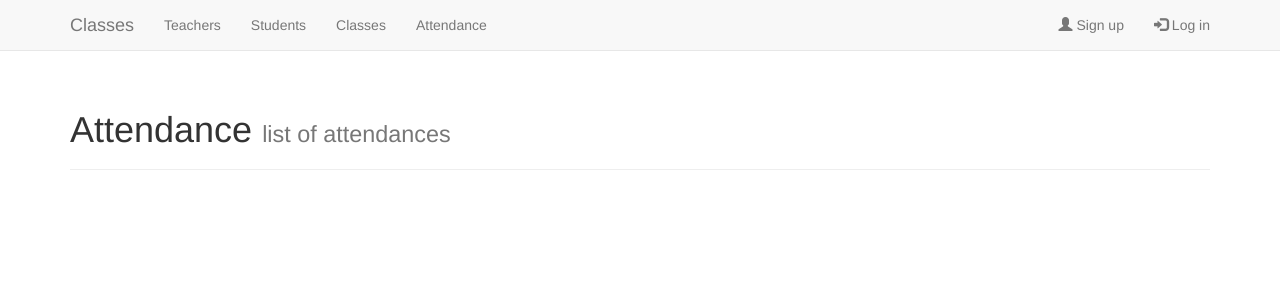
After one commit to ahosha/classes_site, a Flask app: page /attendances/ in a window 1280 px wide. The commit adds this page. Shown: the top 300 px of the page. Run offline with Flask 2, Linux system fonts and the light colour scheme; data that the repository does not hold is empty; parts of the project's set-up code (start-up, migrations or seed data) failed here and were passed over; some libraries are stand-ins or nearby versions.

Commit message:
add attendances draft

```diff
--- a/src/app.py
+++ b/src/app.py
@@ -24,6 +24,7 @@ from src.models.alerts.views import alert_blueprint
 from src.models.teachers.views import teacher_blueprint
 from src.models.students.views import student_blueprint
 from src.models.lessons.views import lesson_blueprint
+from src.models.attendance.views import attendance_blueprint
 
 app.register_blueprint(user_blueprint, url_prefix="/users")
 app.register_blueprint(store_blueprint, url_prefix="/stores")
@@ -31,3 +32,4 @@ app.register_blueprint(alert_blueprint, url_prefix="/alerts")
 app.register_blueprint(teacher_blueprint, url_prefix="/teachers")
 app.register_blueprint(student_blueprint, url_prefix="/students")
 app.register_blueprint(lesson_blueprint, url_prefix="/lessons")
+app.register_blueprint(attendance_blueprint, url_prefix="/attendances")
--- /dev/null
+++ b/src/models/attendance/attendance.py
@@ -0,0 +1,59 @@
+import uuid
+from src.common.database import Database
+import src.models.attendance.constants as AttendanceConstants
+import src.models.attendance.errors as AttendanceErrors
+
+__author__ = 'ahosha'
+
+
+class Attendance(object):
+    def __init__(self, studentname, teacherusername, date, time, lessonname, _id=None):
+        self.studentname = studentname
+        self.teacherusername = teacherusername
+        self.date = date
+        self.time = time
+        self.lessonname = lessonname
+        self._id = uuid.uuid4().hex if _id is None else _id
+
+    def __repr__(self):
+        return "<Attendance studentname:{} teacherusername:{} date:{} time:{} lessonname:{}>".format(self.studentname, self.teacherusername, self.date, self.time, self.lessonname)
+
+    def json(self):
+        return {
+            "_id": self._id,
+            "studentname": self.studentname,
+            "teacherusername": self.teacherusername,
+            "date": self.date,
+            "time": self.time,
+            "lessonname": self.lessonname
+        }
+
+    def delete(self):
+        Database.remove(AttendanceConstants.COLLECTION, {'_id': self._id})
+
+    @classmethod
+    def all(cls):
+        return [cls(**elem) for elem in Database.find(AttendanceConstants.COLLECTION, {})]
+
+    @classmethod
+    def get_by_id(cls, id):
+        return cls(**Database.find_one(AttendanceConstants.COLLECTION, {"_id": id}))
+
+    def save_to_mongo(self):
+        Database.update(AttendanceConstants.COLLECTION, {'_id': self._id}, self.json())
+
+    @classmethod
+    def get_by_sudent(cls, studentname):
+        try:
+            return cls(**Database.find_one(AttendanceConstants.COLLECTION, {"studentname": studentname}))
+        except:
+            raise AttendanceErrors.AttendanceNotFoundException(
+                "Attendances for student: {} weren't found".format(studentname))
+
+    @classmethod
+    def get_by_teacher(cls, teacherusername):
+        try:
+            return cls(**Database.find_one(AttendanceConstants.COLLECTION, {"teacherusername": teacherusername}))
+        except:
+            raise AttendanceErrors.AttendanceNotFoundException(
+                "Attendances for teacher: {} weren't found".format(teacherusername))
--- /dev/null
+++ b/src/models/attendance/constants.py
@@ -0,0 +1,4 @@
+__author__ = 'ahosha'
+
+
+COLLECTION = "attendance"
--- /dev/null
+++ b/src/models/attendance/errors.py
@@ -0,0 +1,10 @@
+__author__ = 'ahosha'
+
+
+class AttendanceException(Exception):
+    def __init__(self, message):
+        self.message = message
+
+
+class AttendanceNotFoundException(AttendanceException):
+    pass
--- /dev/null
+++ b/src/models/attendance/views.py
@@ -0,0 +1,84 @@
+import json
+
+from flask import Blueprint, render_template, request, redirect, url_for
+from src.models.students.student import Student
+from src.models.attendance.attendance import Attendance
+from src.models.teachers.teacher import Teacher
+from src.models.lessons.lesson import Lesson
+
+__author__ = 'ahosha'
+
+attendance_blueprint = Blueprint('attendances', __name__)
+
+
+@attendance_blueprint.route('/')
+def index():
+    attendances = Attendance.all()
+    return render_template('attendance/attendance_index.jinja2', attendances=attendances)
+
+
+@attendance_blueprint.route('/new', methods=['GET', 'POST'])
+def create_attendance():
+    if request.method == 'POST':
+        studentname = request.form['studentname']
+        teacherusername = request.form['teacherusername']
+        date = request.form['date']
+        time = request.form['time']
+        lessonname = request.form['lessonname']
+
+        Attendance(studentname, teacherusername, date, time, lessonname).save_to_mongo()
+
+        return redirect(url_for('.index'))
+
+    else:
+        teachers = Teacher.all()
+        students = Student.all()
+        lessons = Lesson.all()
+    return render_template("attendance/new_attendance.jinja2", teachers=teachers, students=students, lessons=lessons)
+
+
+@attendance_blueprint.route('/edit/<string:attendance_id>', methods=['GET', 'POST'])
+def edit_attendance(attendance_id):
+    if request.method == 'POST':
+        studentname = request.form['studentname']
+        teacherusername = request.form['teacherusername']
+        date = request.form['date']
+        time = request.form['time']
+        lessonname = request.form['lessonname']
+
+        attendance = Attendance.get_by_id(attendance_id)
+
+        attendance.studentname = studentname
+        attendance.teacherusername = teacherusername
+        attendance.date = date
+        attendance.time = time
+        attendance.lessonname = lessonname
+
+        attendance.save_to_mongo()
+
+        return redirect(url_for('.index'))
+
+    else:
+        attendance = Attendance.get_by_id(attendance_id)
+        # teacher = Teacher.get_by_username(attendance.teacherusername)
+        # student = Student.get_by_username(attendance.studentname)
+        # lesson = Lesson.get_by_name(attendance.lesson)
+        return render_template("attendance/edit_attendance.jinja2", attendance=attendance,
+                               teachers=Teacher.all(),
+                               students=Student.all(),
+                               lessons=Lesson.all(),
+                               teacherusername=attendance.teacherusername,
+                               student=attendance.studentname,
+                               curlessonname=attendance.lessonname)
+
+
+@attendance_blueprint.route('/delete/<string:attendance_id>')
+def delete_attendance(attendance_id):
+    attendance = Attendance.get_by_id(attendance_id)
+    attendance.delete()
+    return redirect(url_for('.index'))
+
+
+@attendance_blueprint.route('/<string:attendance_id>')
+def attendance_page(attendance_id):
+    return render_template('attendance/attendance.jinja2', attendance=Attendance.get_by_id(attendance_id))
--- /dev/null
+++ b/src/templates/attendance/attendance_index.jinja2
@@ -0,0 +1,23 @@
+{% extends "base.jinja2" %}
+{% block content %}
+    <div class="page-header">
+        <h1>Attendance
+            <small>list of attendances</small>
+        </h1>
+    </div>
+    <div class="list-group">
+        {% for attendance in attendances %}
+            <a href="{{ url_for('attendances.attendance_page', attendance_id=attendance._id) }}" class="list-group-item">
+                <p class="list-group-item-text">Teacher: {{ attendance.teacherusername }}</p>
+                <p class="list-group-item-text">Lesson: {{ attendance.lessonname }}</p>
+                <p class="list-group-item-heading">Student: {{ attendance.studentname }}</p>
+                <p class="list-group-item-text">Date: {{ attendance.date }}</p>
+                <p class="list-group-item-text">Time: {{ attendance.time }}</p>
+            </a>
+        {% endfor %}
+    </div>
+    {% if session['email'] in config.ADMINS %}
+        <a class="btn btn-success" href="{{ url_for('attendances.create_attendance') }}"><span
+                class="glyphicon glyphicon-plus"></span> Create new</a>
+    {% endif %}
+{% endblock %}
--- a/src/templates/base.jinja2
+++ b/src/templates/base.jinja2
@@ -33,6 +33,9 @@
             <ul class="nav navbar-nav">
                 <li><a href="{{ url_for('lessons.index') }}" title="Lessons">Classes</a></li>
             </ul>
+            <ul class="nav navbar-nav">
+                <li><a href="{{ url_for('attendances.index') }}" title="Lessons">Attendance</a></li>
+            </ul>
             <ul class="nav navbar-nav navbar-right">
                 {% if session['email'] %}
                     <li><a href="{{ url_for('users.user_alerts') }}" title="Your Alerts"><span class="glyphicon glyphicon-user"></span> Your Alerts</a></li>
```
Also changed, not shown: src/templates/attendance/attendance.jinja2 (added, +20 -0 lines), src/templates/attendance/edit_attendance.jinja2 (added, +60 -0 lines), src/templates/attendance/new_attendance.jinja2 (added, +60 -0 lines), src/templates/lessons/lesson_index.jinja2 (+4 -4 lines), src/models/attendance/__init__.py (added), src/templates/attendance/__init__.py (added).
